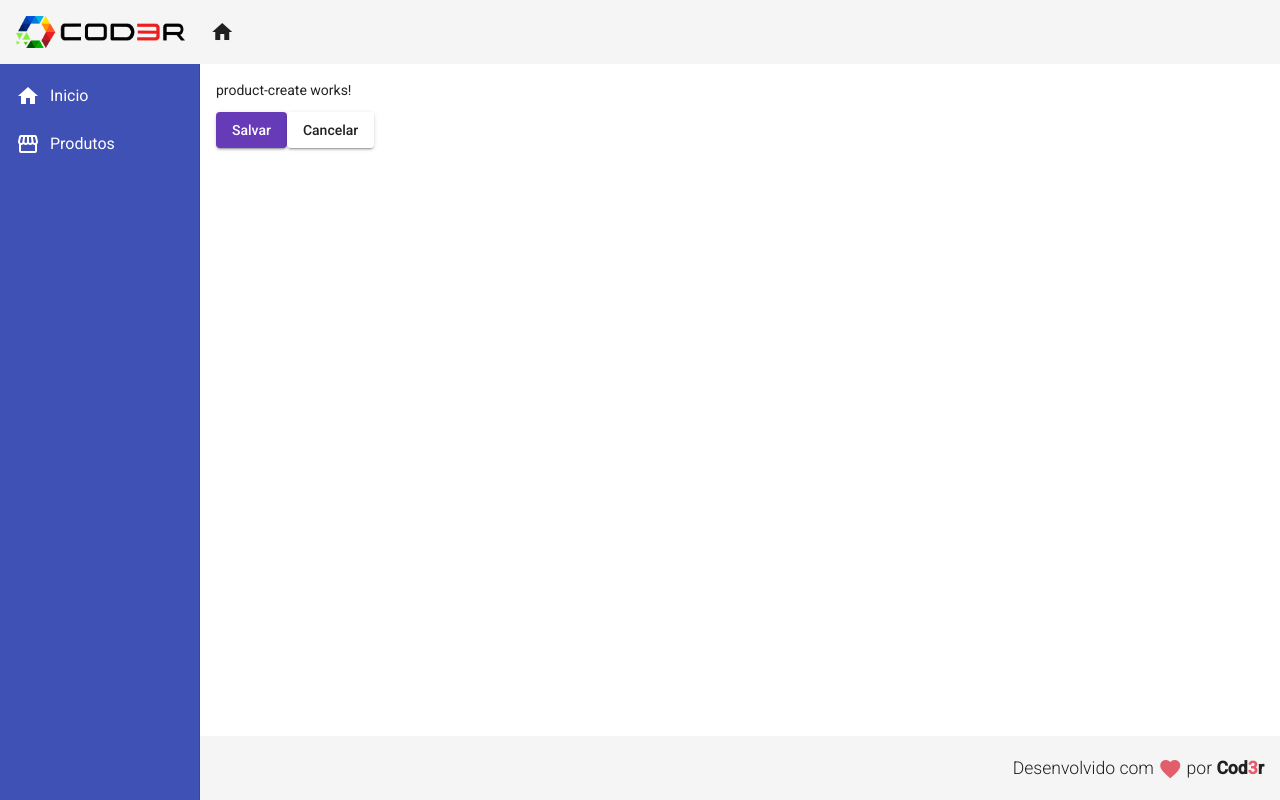
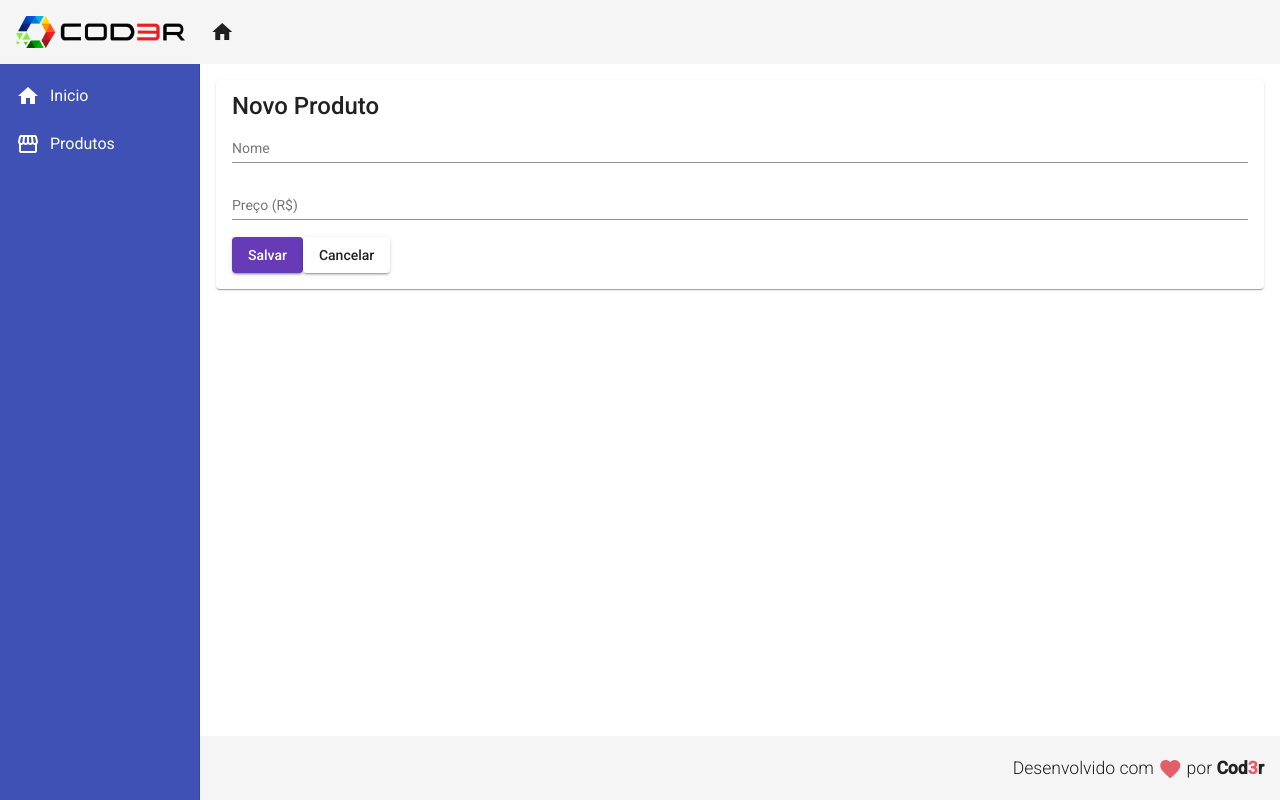
Before and after one commit to matheusned15/CRUD-angular, an Angular app: page /products/create in a window 1280 px wide. Built offline with nearby package versions, Linux system fonts and the light colour scheme.

Commit message:
Formulario criar produto

```diff
--- a/src/app/components/product/product-create/product-create.component.css
+++ b/src/app/components/product/product-create/product-create.component.css
@@ -0,0 +1,4 @@
+form {
+    display: flex;
+    flex-direction: column;
+}
--- a/src/app/components/product/product-create/product-create.component.html
+++ b/src/app/components/product/product-create/product-create.component.html
@@ -1,5 +1,16 @@
-<p>product-create works!</p>
+<mat-card>
+    <mat-card-title>Novo Produto</mat-card-title>
+    <form>
 
+        <mat-form-field>
+            <input matInput placeholder="Nome" [(ngModel)]="product.name" name="name">
+        </mat-form-field>
+
+        <mat-form-field>
+            <input matInput placeholder="Preço (R$)" [(ngModel)]="product.price" name="price">
+        </mat-form-field>
+
+    </form>
     <button mat-raised-button (click)="createProduct()" color="primary">
         Salvar
     </button>
@@ -7,3 +18,4 @@
     <button mat-raised-button (click)="cancel()">
         Cancelar
     </button>
+</mat-card>
```
Also changed, not shown: src/app/app.module.ts (+10 -1 lines). Lines whose indentation alone changed are shown as unchanged.
